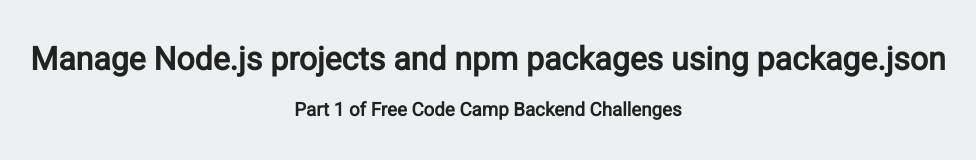
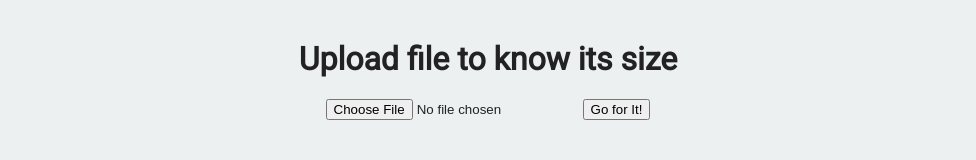
Before and after one commit to valeporti/fcc-filemetadata, a website: page views/index.html in a window 1280 px wide. Shown: the whole page, without its empty margins (152-1128 px from the left). Drawn offline with Linux system fonts and the light colour scheme.

Commit message:
changed view

```diff
--- a/package.json
+++ b/package.json
@@ -1,7 +1,8 @@
 {
 	"name": "fcc-learn-npm-package-json",
 	"dependencies": {
-		"express": "^4.14.0"
+		"express": "^4.14.0",
+		"multer": "^1.3.0"
 	},
 	"main": "server.js",
 	"scripts": {
--- a/views/index.html
+++ b/views/index.html
@@ -2,7 +2,7 @@
 <html>
 
    <head>
-      <title>Backend Challenges | Free Code Camp</title>
+      <title>Meta Data generator | Free Code Camp</title>
       <link rel="shortcut icon" href="https://cdn.hyperdev.com/us-east-1%3A52a203ff-088b-420f-81be-45bf559d01b1%2Ffavicon.ico" type="image/x-icon"/>
       <link href="https://fonts.googleapis.com/css?family=Roboto" rel="stylesheet" type="text/css">
       <link href="/public/style.css" rel="stylesheet" type="text/css">
@@ -10,8 +10,11 @@
 
    <body>
       <div class="container">
-         <h1>Manage Node.js projects and npm packages using package.json</h1>
-         <h3>Part 1 of Free Code Camp Backend Challenges</h3>
+         <h1>Upload file to know its size</h1>
+         <form method="POST" action="/form" enctype="multipart/form-data">
+            <input type="file" name="file">
+            <button type="submit">Go for It!</button>
+         </form>
       </div>
    </body>
 
```
Also changed, not shown: 2 other files.
